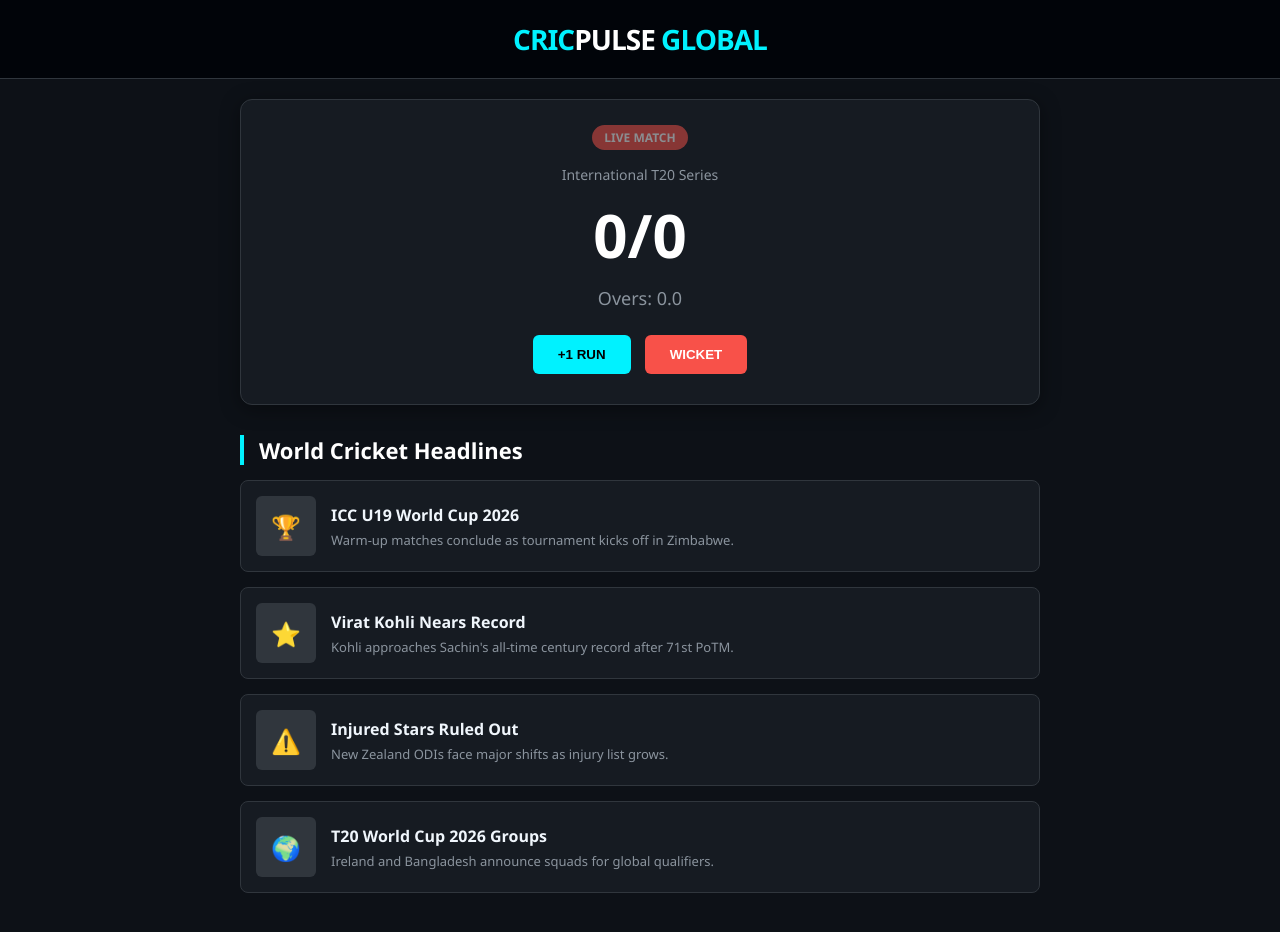
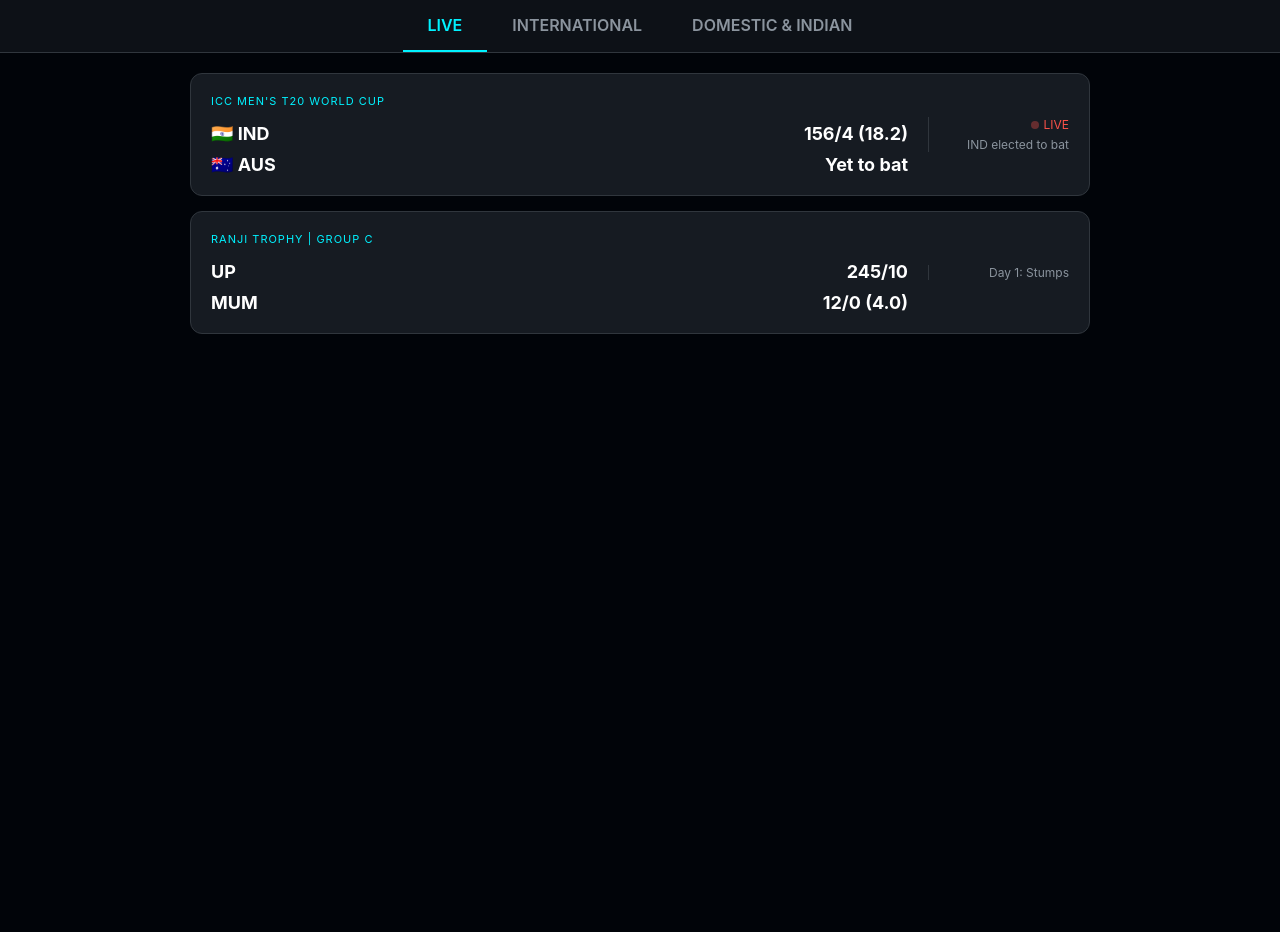
Before and after one commit to ShivanshMaurya01/cricpulse-global, a plain HTML site: page index.html in a window 1280 px wide. After the commit the page ends 800 px from the top, so only its background shows below. Drawn offline with Linux system fonts and the light colour scheme.

Commit message:
Update index.html

```diff
--- a/index.html
+++ b/index.html
@@ -3,102 +3,69 @@
 <head>
     <meta charset="UTF-8">
     <meta name="viewport" content="width=device-width, initial-scale=1.0">
-    <title>CricPulse | Global Cricket Authority</title>
+    <title>CricPulse | Global Match Center</title>
     <style>
-        :root { --primary: #00f2ff; --bg: #0d1117; --card: #161b22; --text: #c9d1d9; }
-        body { font-family: 'Segoe UI', Tahoma, Geneva, Verdana, sans-serif; background: var(--bg); color: var(--text); margin: 0; padding-bottom: 50px; }
+        :root { --accent: #00f2ff; --bg: #010409; --card-bg: #161b22; --text-gray: #8b949e; }
+        body { font-family: 'Inter', sans-serif; background: var(--bg); color: white; margin: 0; }
 
-        /* Header & Logo */
-        header { background: #010409; padding: 20px; text-align: center; border-bottom: 1px solid #30363d; position: sticky; top: 0; z-index: 100; }
-        .logo { font-size: 28px; font-weight: 900; color: var(--primary); letter-spacing: -1px; }
-        .logo span { color: #ffffff; }
+        /* Navigation Tabs */
+        .tabs { display: flex; justify-content: center; background: #0d1117; border-bottom: 1px solid #30363d; sticky; top: 0; z-index: 10; }
+        .tab { padding: 15px 25px; cursor: pointer; color: var(--text-gray); font-weight: 600; border-bottom: 2px solid transparent; }
+        .tab.active { color: var(--accent); border-bottom: 2px solid var(--accent); }
 
-        .container { max-width: 800px; margin: auto; padding: 20px; }
+        .container { max-width: 900px; margin: 20px auto; padding: 0 15px; }
 
-        /* Score Card Section */
-        .match-card { background: var(--card); border-radius: 12px; padding: 25px; border: 1px solid #30363d; margin-bottom: 30px; text-align: center; box-shadow: 0 4px 20px rgba(0,0,0,0.4); }
-        .live-tag { background: #f85149; color: white; padding: 4px 12px; border-radius: 20px; font-size: 12px; font-weight: bold; display: inline-block; margin-bottom: 15px; animation: pulse 2s infinite; }
-        @keyframes pulse { 0% { opacity: 1; } 50% { opacity: 0.5; } 100% { opacity: 1; } }
-        .score { font-size: 60px; font-weight: bold; color: white; margin: 10px 0; }
-        .btn-group { margin-top: 20px; }
-        button { padding: 12px 25px; border-radius: 6px; border: none; font-weight: bold; cursor: pointer; margin: 5px; transition: 0.3s; }
-        .btn-run { background: var(--primary); color: #000; }
-        .btn-wicket { background: #f85149; color: white; }
+        /* Professional Match Card */
+        .match-card { background: var(--card-bg); border-radius: 12px; padding: 20px; border: 1px solid #30363d; margin-bottom: 15px; display: flex; justify-content: space-between; align-items: center; }
+        .team-info { display: flex; flex-direction: column; gap: 10px; flex: 1; }
+        .team-row { display: flex; align-items: center; justify-content: space-between; font-size: 18px; font-weight: bold; }
+        .match-status { border-left: 1px solid #30363d; padding-left: 20px; margin-left: 20px; min-width: 120px; text-align: right; }
+        .live-dot { height: 8px; width: 8px; background: #f85149; border-radius: 50%; display: inline-block; margin-right: 5px; animation: blink 1.5s infinite; }
 
-        /* News Section */
-        .section-title { font-size: 22px; font-weight: bold; margin-bottom: 15px; border-left: 4px solid var(--primary); padding-left: 15px; color: white; }
-        .news-grid { display: grid; grid-template-columns: 1fr; gap: 15px; }
-        .news-item { background: var(--card); padding: 15px; border-radius: 8px; border: 1px solid #30363d; display: flex; align-items: center; transition: 0.2s; cursor: pointer; }
-        .news-item:hover { border-color: var(--primary); background: #1c2128; }
-        .news-thumb { width: 60px; height: 60px; background: #30363d; border-radius: 6px; margin-right: 15px; display: flex; align-items: center; justify-content: center; font-size: 24px; }
-        .news-content h3 { margin: 0; font-size: 16px; color: #f0f6fc; }
-        .news-content p { margin: 5px 0 0; font-size: 13px; color: #8b949e; }
+        @keyframes blink { 0% { opacity: 1; } 50% { opacity: 0.3; } 100% { opacity: 1; } }
+        .category-tag { font-size: 11px; color: var(--accent); text-transform: uppercase; letter-spacing: 1px; margin-bottom: 5px; }
     </style>
 </head>
 <body>
 
-<header><div class="logo">CRIC<span>PULSE</span> GLOBAL</div></header>
+<div class="tabs">
+    <div class="tab active" onclick="filterMatches('live')">LIVE</div>
+    <div class="tab" onclick="filterMatches('intl')">INTERNATIONAL</div>
+    <div class="tab" onclick="filterMatches('domestic')">DOMESTIC & INDIAN</div>
+</div>
 
-<div class="container">
+<div class="container" id="match-list">
     <div class="match-card">
-        <div class="live-tag">LIVE MATCH</div>
-        <div style="color: #8b949e; font-size: 14px;">International T20 Series</div>
-        <div id="display-score" class="score">0/0</div>
-        <div id="overs" style="font-size: 18px; color: #8b949e;">Overs: 0.0</div>
-        <div class="btn-group">
-            <button class="btn-run" onclick="addRun()">+1 RUN</button>
-            <button class="btn-wicket" onclick="addWicket()">WICKET</button>
+        <div class="team-info">
+            <div class="category-tag">ICC Men's T20 World Cup</div>
+            <div class="team-row"><span>🇮🇳 IND</span> <span>156/4 (18.2)</span></div>
+            <div class="team-row"><span>🇦🇺 AUS</span> <span>Yet to bat</span></div>
+        </div>
+        <div class="match-status">
+            <div style="color: #f85149; font-size: 12px;"><span class="live-dot"></span>LIVE</div>
+            <div style="font-size: 12px; color: var(--text-gray); margin-top: 5px;">IND elected to bat</div>
         </div>
     </div>
 
-    <div class="section-title">World Cricket Headlines</div>
-    <div class="news-grid" id="news-container">
-        <div class="news-item">
-            <div class="news-thumb">🏏</div>
-            <div class="news-content">
-                <h3>Loading Global News...</h3>
-                <p>Fetching the latest updates from the cricket world.</p>
-            </div>
+    <div class="match-card">
+        <div class="team-info">
+            <div class="category-tag">Ranji Trophy | Group C</div>
+            <div class="team-row"><span>UP</span> <span>245/10</span></div>
+            <div class="team-row"><span>MUM</span> <span>12/0 (4.0)</span></div>
+        </div>
+        <div class="match-status">
+            <div style="font-size: 12px; color: var(--text-gray);">Day 1: Stumps</div>
         </div>
     </div>
 </div>
 
 <script>
-    // 1. Scoring Logic
-    let runs = 0, wickets = 0, balls = 0;
-    function updateDisplay() {
-        document.getElementById('display-score').innerText = runs + "/" + wickets;
-        document.getElementById('overs').innerText = "Overs: " + Math.floor(balls / 6) + "." + (balls % 6);
+    function filterMatches(type) {
+        // Here we would add logic to fetch only 'live' or 'intl' matches from your API
+        console.log("Filtering for: " + type);
+        // Step 1: Request data from CricketData.org
+        // Step 2: Loop through data and create 'match-cards'
     }
-    function addRun() { runs++; balls++; updateDisplay(); }
-    function addWicket() { if(wickets < 10) { wickets++; balls++; updateDisplay(); } }
-
-    // 2. Global News Data (Simulated for Now)
-    const globalNews = [
-        { title: "ICC U19 World Cup 2026", desc: "Warm-up matches conclude as tournament kicks off in Zimbabwe.", icon: "🏆" },
-        { title: "Virat Kohli Nears Record", desc: "Kohli approaches Sachin's all-time century record after 71st PoTM.", icon: "⭐" },
-        { title: "Injured Stars Ruled Out", desc: "New Zealand ODIs face major shifts as injury list grows.", icon: "⚠️" },
-        { title: "T20 World Cup 2026 Groups", desc: "Ireland and Bangladesh announce squads for global qualifiers.", icon: "🌍" }
-    ];
-
-    function loadNews() {
-        const container = document.getElementById('news-container');
-        container.innerHTML = ""; // Clear loader
-        globalNews.forEach(news => {
-            container.innerHTML += `
-                <div class="news-item">
-                    <div class="news-thumb">${news.icon}</div>
-                    <div class="news-content">
-                        <h3>${news.title}</h3>
-                        <p>${news.desc}</p>
-                    </div>
-                </div>
-            `;
-        });
-    }
-
-    // Run news loader on start
-    window.onload = loadNews;
 </script>
 
 </body>
```
